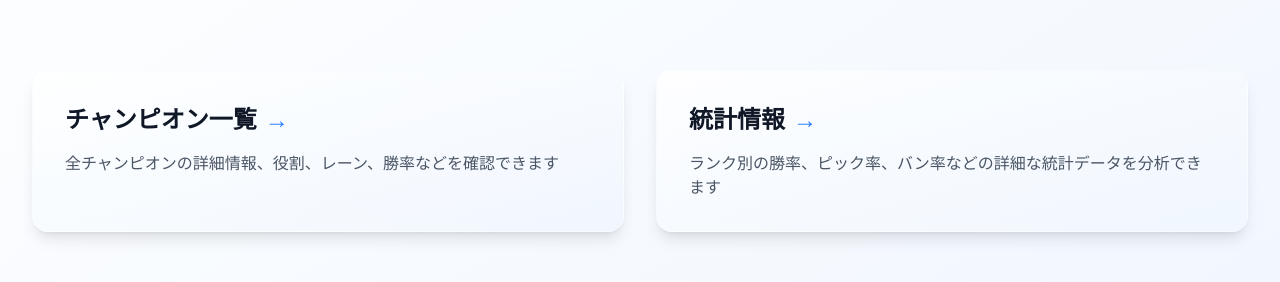
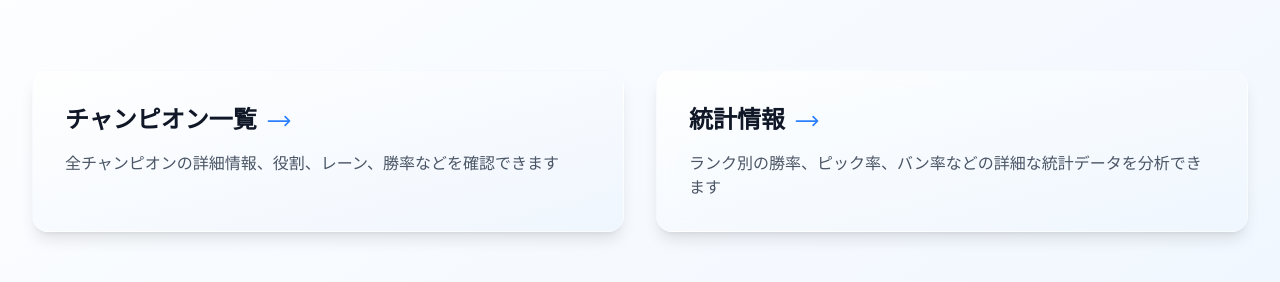
Before and after one commit to ry2x/WildRift-Stats-Web, a Next.js app: page / in a window 1280 px wide. Shown: the part 351-633 px from the top of the page. Built offline with nearby package versions, Linux system fonts and the light colour scheme; no server answers.

Commit message:
feat: update Card component styles and integrate icon

```diff
--- a/src/components/home/Card.tsx
+++ b/src/components/home/Card.tsx
@@ -1,5 +1,6 @@
 'use client';
 
+import { ArrowLongRightIcon } from '@heroicons/react/24/outline';
 import Link from 'next/link';
 
 interface CardProps {
@@ -12,12 +13,12 @@ export default function Card({ title, description, href }: CardProps) {
   return (
     <Link
       href={href}
-      className="group p-8 bg-linear-to-br from-white/80 to-blue-50/80 dark:from-gray-800/80 dark:to-blue-900/80 rounded-2xl shadow-lg hover:shadow-xl transition-all duration-200 backdrop-blur-sm border border-white/20 dark:border-blue-900/20"
+      className="base-card group p-8 rounded-2xl shadow-lg hover:shadow-xl duration-200 border hover:scale-105"
     >
       <h2 className="text-2xl font-bold text-gray-900 dark:text-white mb-4">
         {title}
-        <span className="inline-block ml-2 text-blue-500 group-hover:translate-x-1 transition-transform">
-          →
+        <span className="inline-block ml-2 align-middle text-blue-500 group-hover:translate-x-1 transition-transform hover:scale-105">
+          <ArrowLongRightIcon className="size-7" />
         </span>
       </h2>
       <p className="text-gray-600 dark:text-gray-300">{description}</p>
```
